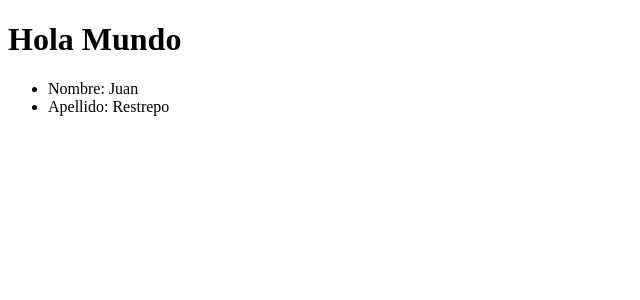
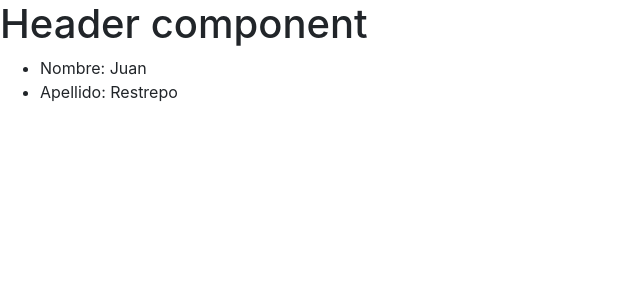
Before and after one commit to restrepo86/angular-udemy, an Angular app: page / in a window 1280 px wide. Shown: the top 300 px of the page, without its empty margins (0-640 px from the left). Built offline with nearby package versions, Linux system fonts and the light colour scheme.

Commit message:
Se crea y se integra un nuevo componente

```diff
--- a/src/app/app.component.html
+++ b/src/app/app.component.html
@@ -1,4 +1,4 @@
-<h1>Hola Mundo</h1>
+<app-header></app-header>
 
 <ul>
     <li>Nombre: {{ nombre }}</li>
--- a/src/app/app.module.ts
+++ b/src/app/app.module.ts
@@ -2,10 +2,12 @@ import { BrowserModule } from '@angular/platform-browser';
 import { NgModule } from '@angular/core';
 
 import { AppComponent } from './app.component';
+import { HeaderComponent } from './components/header/header.component';
 
 @NgModule({
   declarations: [
-    AppComponent
+    AppComponent,
+    HeaderComponent
   ],
   imports: [
     BrowserModule
--- /dev/null
+++ b/src/app/components/header/header.component.ts
@@ -0,0 +1,9 @@
+import { Component } from '@angular/core';
+
+@Component({
+    selector: 'app-header',
+    template: `<h1>Header component</h1>`
+})
+export class HeaderComponent {
+
+}
--- a/src/index.html
+++ b/src/index.html
@@ -1,13 +1,17 @@
 <!doctype html>
 <html lang="en">
+
 <head>
     <meta charset="utf-8">
     <title>MyApp</title>
     <base href="/">
     <meta name="viewport" content="width=device-width, initial-scale=1">
     <link rel="icon" type="image/x-icon" href="favicon.ico">
+    <link rel="stylesheet" href="https://stackpath.bootstrapcdn.com/bootstrap/4.5.0/css/bootstrap.min.css" integrity="sha384-9aIt2nRpC12Uk9gS9baDl411NQApFmC26EwAOH8WgZl5MYYxFfc+NcPb1dKGj7Sk" crossorigin="anonymous">
 </head>
+
 <body>
     <app-root></app-root>
 </body>
+
 </html>
```
Lines whose indentation alone changed are shown as unchanged.
